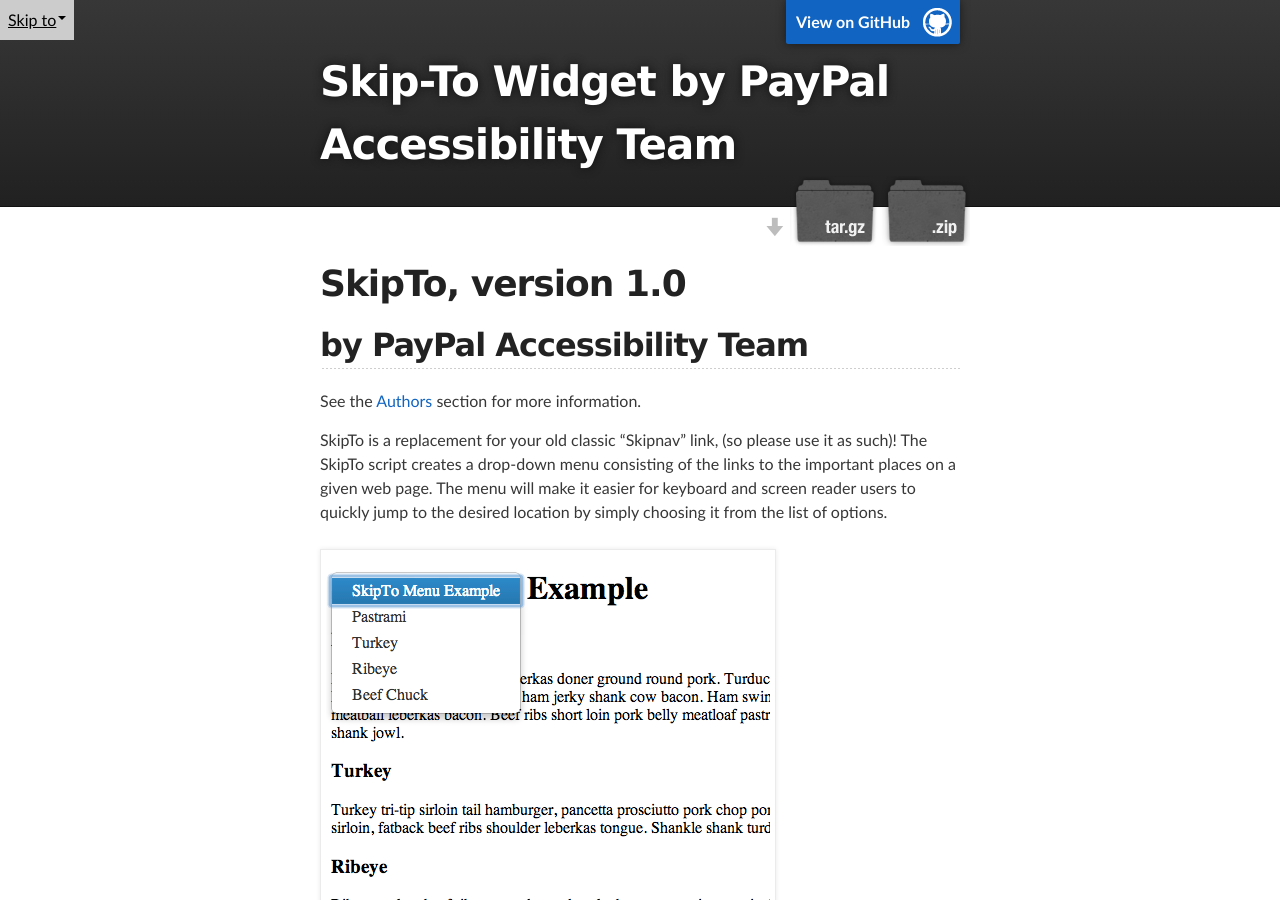
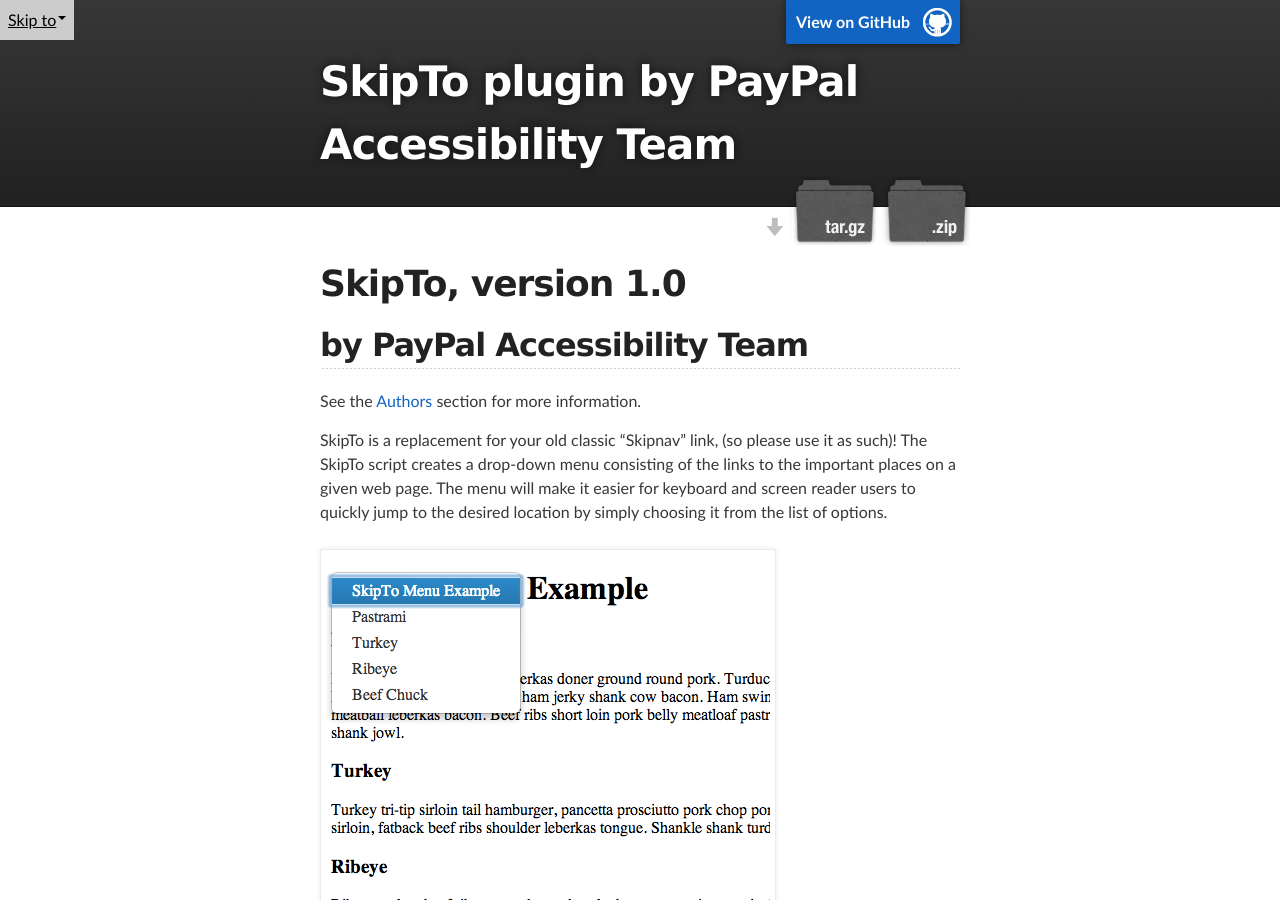
Before and after one commit to paypal/skipto, a Jekyll site: the page built from index.md, in a window 1280 px wide and 900 px high. Built offline with Jekyll 4.4.1, drawn with Linux system fonts in a browser that asks for light colours; Markdown is read by kramdown in place of the engine named in the settings.

Commit message:
- Modified paths in the gh-page layout file.

```diff
--- a/_layouts/index.html
+++ b/_layouts/index.html
@@ -12,11 +12,11 @@
 		<!-- HEADER -->
 		<div id="header_wrap" class="outer">
 				<header class="inner" role="banner">
-					<a id="forkme_banner" href="https://github.com/paypal/SkipTo">View on GitHub</a>
-					<h1 id="project_title">Skip-To Widget by PayPal Accessibility Team</h1>
+					<a id="forkme_banner" href="https://github.com/paypal/skipto">View on GitHub</a>
+					<h1 id="project_title">SkipTo plugin by PayPal Accessibility Team</h1>
 					<section id="downloads">
-						<a class="zip_download_link" href="https://github.com/paypal/SkipTo/zipball/master">Download this project as a .zip file</a>
-						<a class="tar_download_link" href="https://github.com/paypal/SkipTo/tarball/master">Download this project as a tar.gz file</a>
+						<a class="zip_download_link" href="https://github.com/paypal/skipto/zipball/master">Download this project as a .zip file</a>
+						<a class="tar_download_link" href="https://github.com/paypal/skipto/tarball/master">Download this project as a tar.gz file</a>
 					</section>
 				</header>
 		</div>
@@ -34,7 +34,7 @@
 					  	<li><a href="https://drupal.org/project/SkipTo">Drupal plugin Tar</a></li>
 					  	<li><a href="./downloads/js/SkipTo.user.js">GreaseMonkey User Script</a></li>
 					  	<li>
-							<a href="javascript:(function(){var scr=document.createElement('SCRIPT');scr.type='text/javascript';scr.src='http://paypal.github.io/SkipTo/downloads/js/SkipTo.min.js?';document.getElementsByTagName('head')[0].appendChild(scr);})();">Skip To bookmarklet</a>
+							<a href="javascript:(function(){var scr=document.createElement('SCRIPT');scr.type='text/javascript';scr.src='http://paypal.github.io/skipto/downloads/js/SkipTo.min.js?';document.getElementsByTagName('head')[0].appendChild(scr);})();">Skip To bookmarklet</a>
 						</li>
 
 					  </ol>
```
